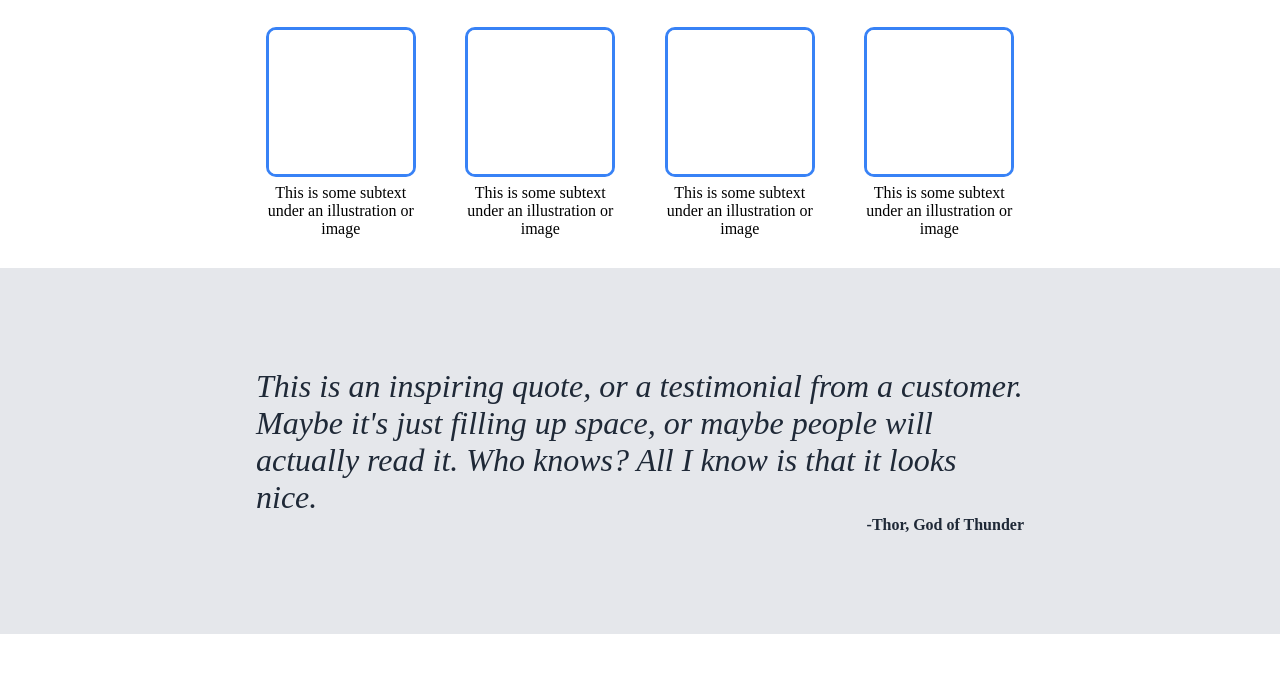
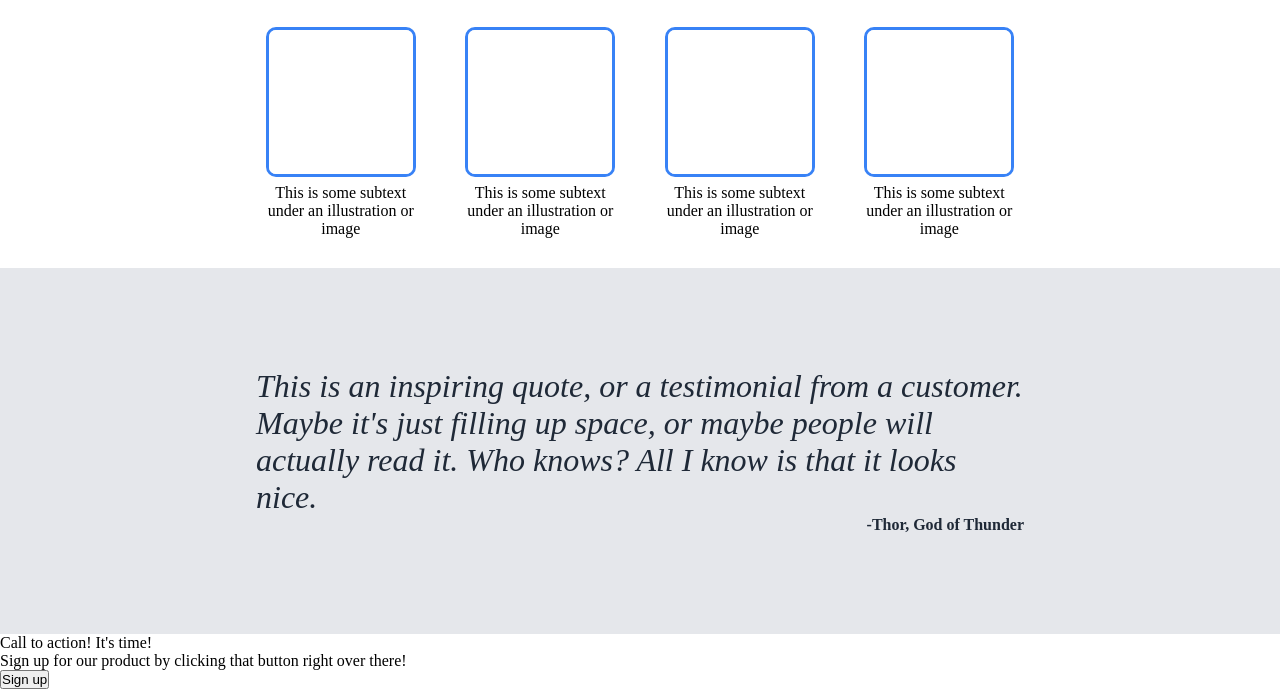
Before and after one commit to SamLeach92/landing_page, a plain HTML site: page index.html in a window 1280 px wide. Shown: the part 382-1071 px from the top of the page. Before the commit the page ends 1016 px from the top, so only its background shows below. Drawn offline with Linux system fonts and the light colour scheme.

Commit message:
Add structure for the action-box element in index.html

```diff
--- a/index.html
+++ b/index.html
@@ -53,5 +53,14 @@
             <div class="quote-credit">-Thor, God of Thunder</div>
         </div>
 
+        <div class="action-box">
+            <div class="action-texts">
+                <div class="action-call">Call to action! It's time!</div>
+                <div class="action-subtext">Sign up for our product by clicking that button right over there!</div>
+            </div>
+            <button class="action-button">Sign up</button>
+            </div>
+        </div>
+
     </body>
 </html>
```
